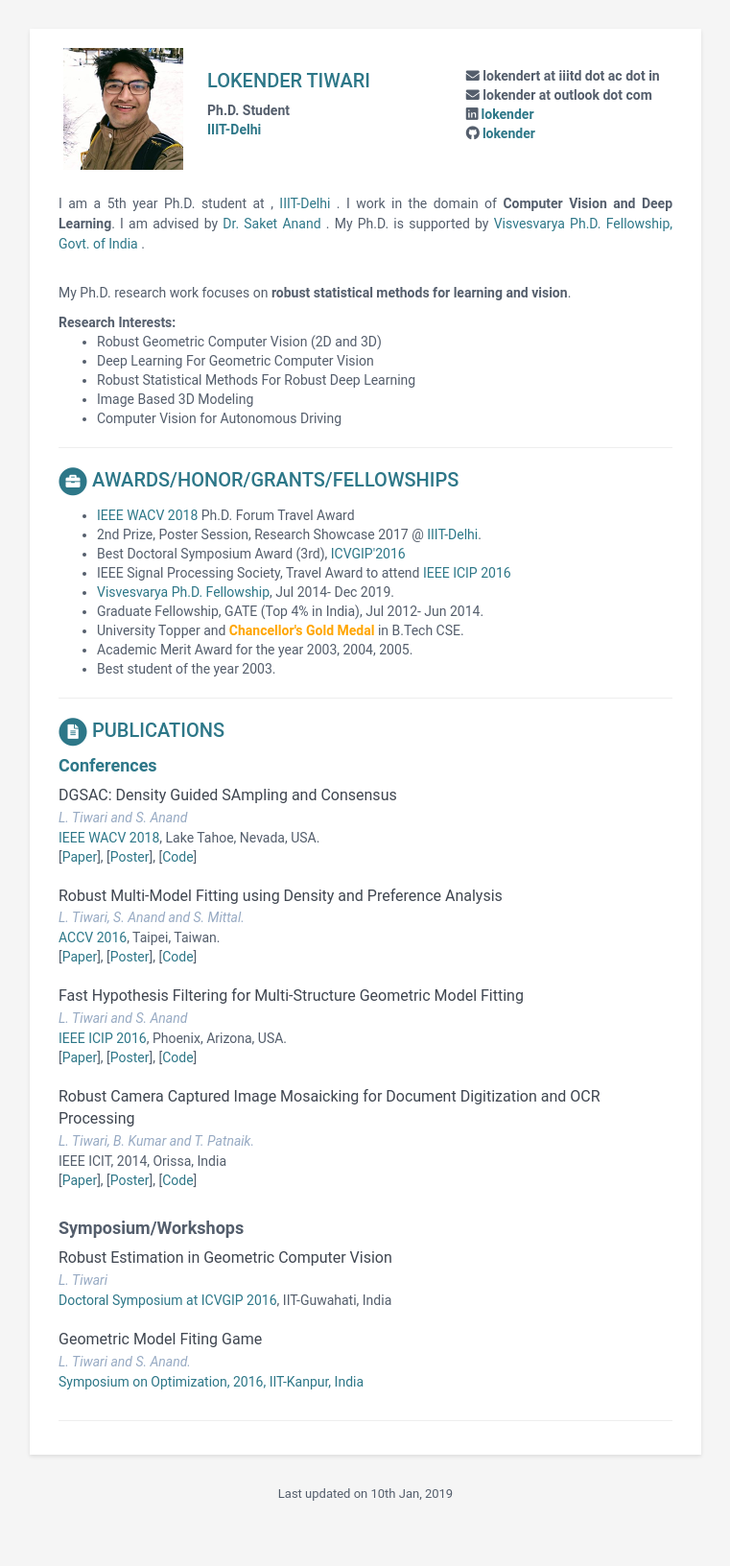
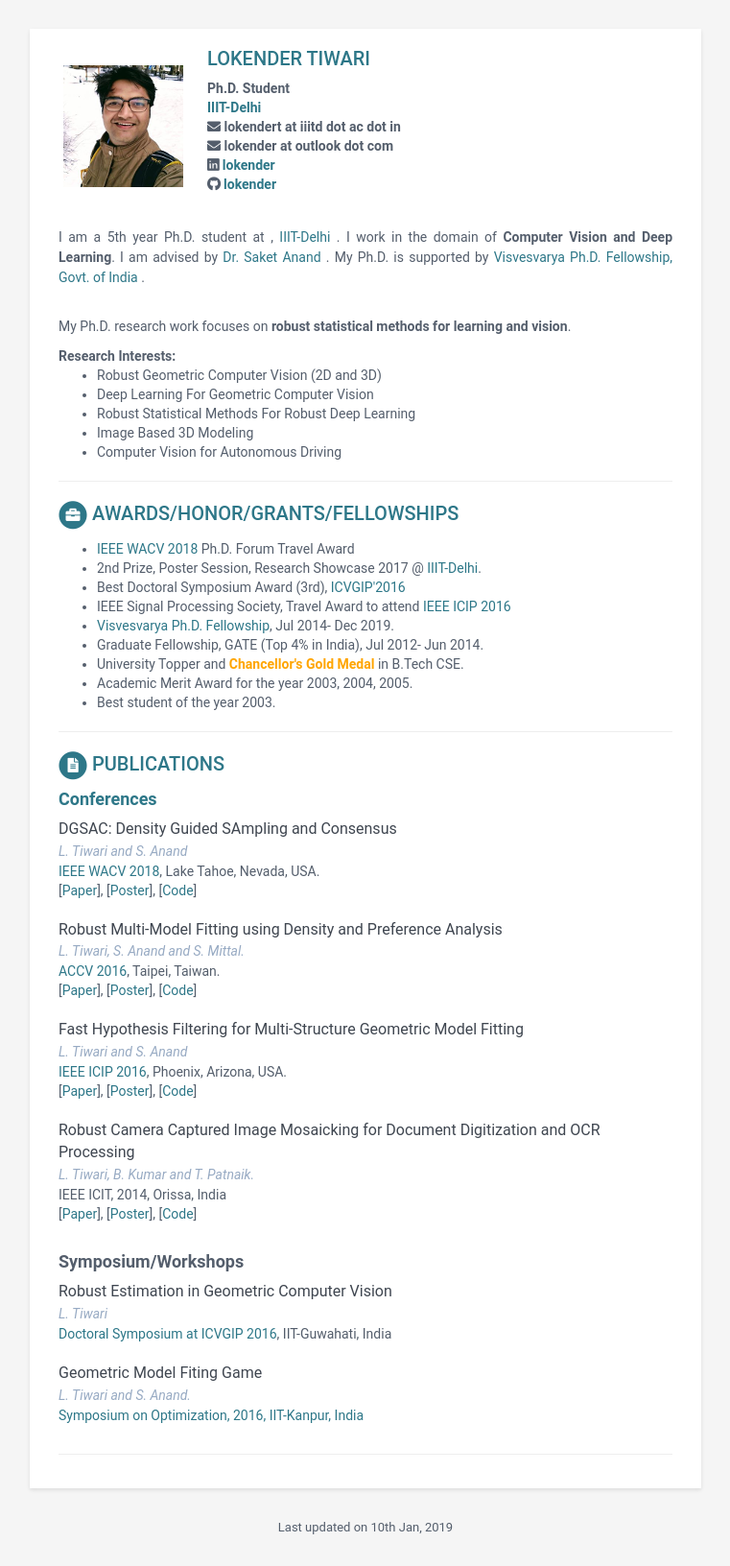
Before and after one commit to lokender/lokender.github.io, a Jekyll site: the page built from index.html, in a window 1280 px wide. Shown: the whole page at 96% size, without its empty margins (259-1020 px from the left). Built offline with Jekyll 4.4.1, drawn with Linux system fonts in a browser that asks for light colours; before the commit the page ends 1597 px from its top, so only the background shows below that.

Commit message:
Update career-profile.html

```diff
--- a/_includes/career-profile.html
+++ b/_includes/career-profile.html
@@ -27,6 +27,19 @@
     <li class="email">
    <a href="https://www.iiitd.ac.in/">IIIT-Delhi</a>
  </li>
+         <li class="email"><i class="fas fa-envelope"></i> lokendert at iiitd dot ac dot in
+    </li>
+
+   <li class="email"><i class="fas fa-envelope"></i> lokender at outlook dot com
+    </li>
+    <li class="linkedin"><i class="fab fa-linkedin"></i>
+      <a href="https://linkedin.com/in/lokender" target="_blank">lokender</a>
+    </li>
+
+    <li class="github"><i class="fab fa-github"></i>
+      <a href="http://github.com/lokender" target="_blank">lokender</a>
+    </li>
+
 </ul>
 </th>
 
@@ -54,23 +67,22 @@
 
  <ul class="list-unstyled contact-list">
 
-
+<!--
     <li class="email"><i class="fas fa-envelope"></i> lokendert at iiitd dot ac dot in
     </li>
 
    <li class="email"><i class="fas fa-envelope"></i> lokender at outlook dot com
     </li>
-<!--    {% if sidebar.phone %}
+    {% if sidebar.phone %}
     <li class="phone"><i class="fas fa-phone"></i>
       <a href="tel:{{ sidebar.phone }}">{{ sidebar.phone }}</a>
     </li>
     {% endif %}
--->
-  <!--
+
     <li class="website"><i class="fas fa-globe-americas"></i>
       <a href="https://medium.com/3dcomputervision" target="_blank">3DVision Blog</a>
     </li>
-  -->
+
     <li class="linkedin"><i class="fab fa-linkedin"></i>
       <a href="https://linkedin.com/in/lokender" target="_blank">lokender</a>
     </li>
@@ -78,7 +90,7 @@
     <li class="github"><i class="fab fa-github"></i>
       <a href="http://github.com/lokender" target="_blank">lokender</a>
     </li>
-
+    -->
     {% if profileinfo.gitlab %}
     <li class="gitlab"><i class="fab fa-gitlab"></i>
       <a href="http://gitlab.com/{{ sidebar.gitlab }}" target="_blank">{{ profileinfo.gitlab }}</a>
```
